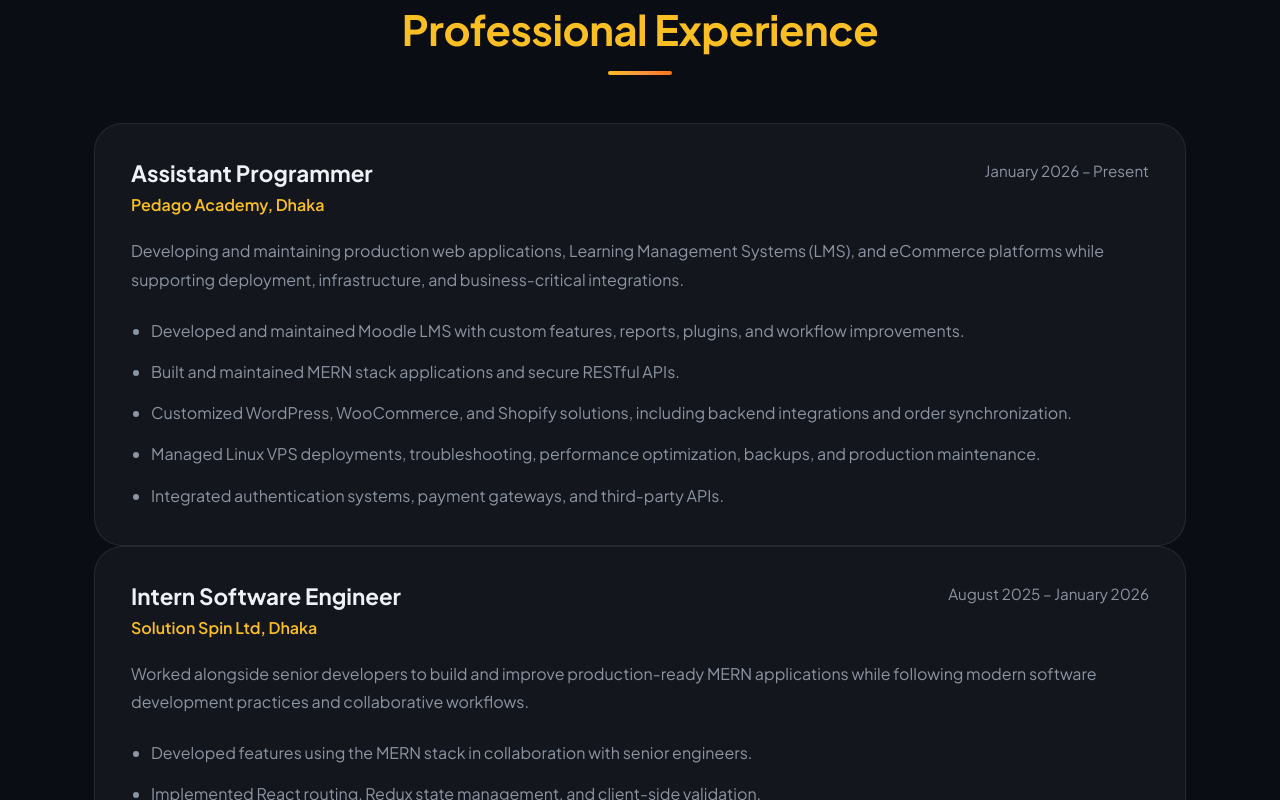
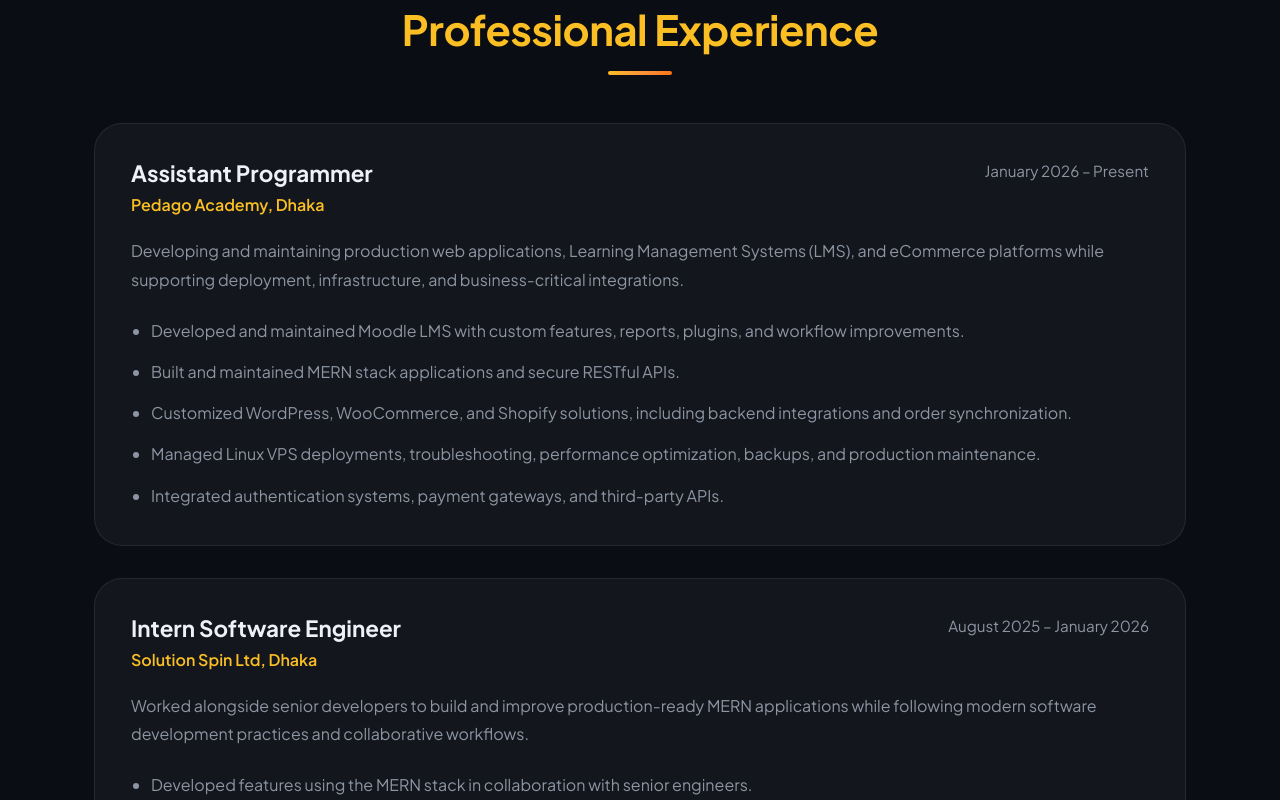
Before and after one commit to mezbaur2004/portfolioFrontend, a React (Vite) app: page / in a window 1280 px wide. Shown: the part 1460-2260 px from the top of the page. Built offline with nearby package versions, Linux system fonts and the light colour scheme; no server answers.

Commit message:
Add flexbox layout to experience list wrapper

```diff
--- a/src/css/professional.css
+++ b/src/css/professional.css
@@ -50,6 +50,12 @@
     margin-bottom: 22px;
 }
 
+.experience-list-wrapper {
+    display: flex;
+    flex-direction: column;
+    gap: 32px;
+}
+
 .experience-list {
     margin: 0;
     padding-left: 20px;
```
